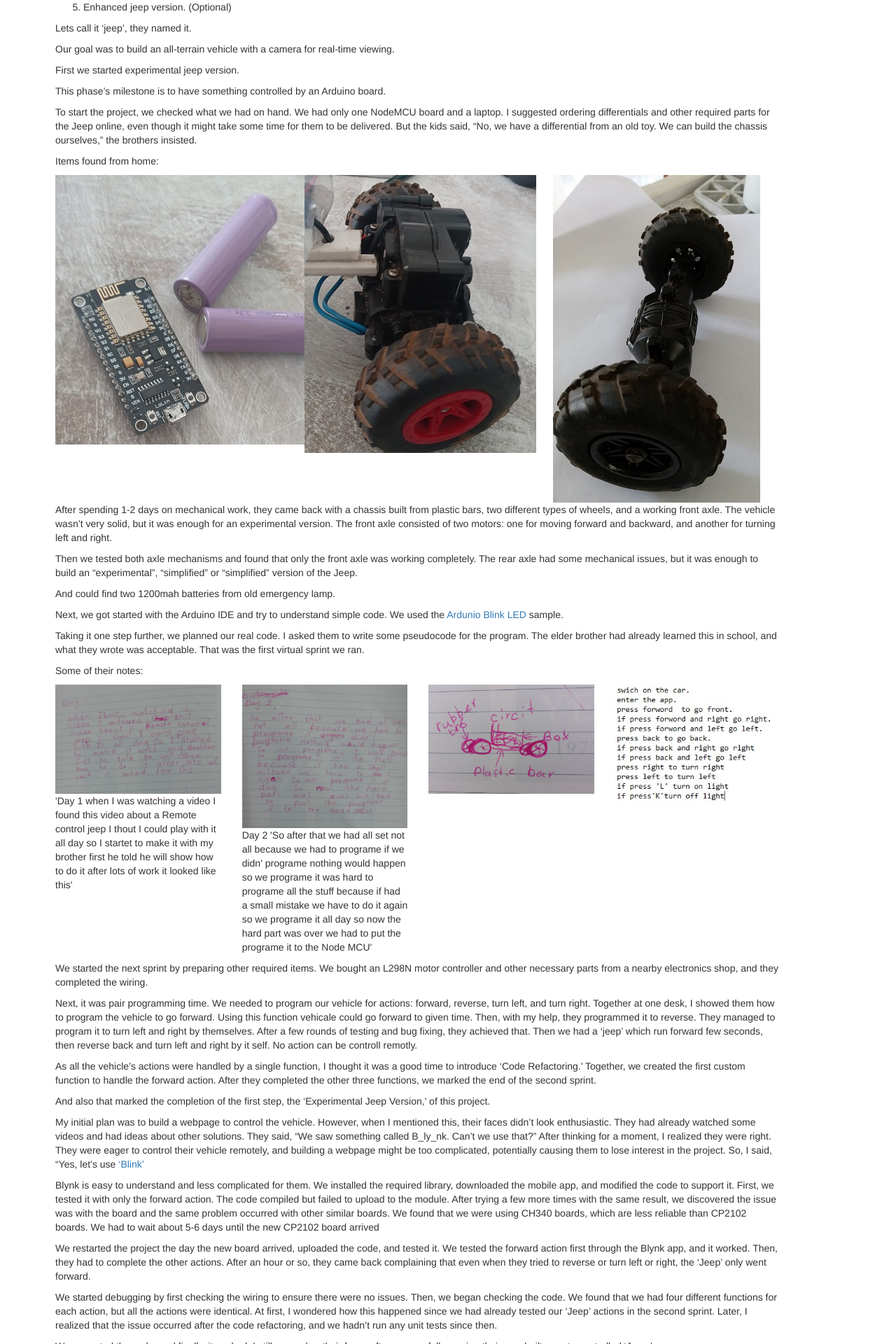
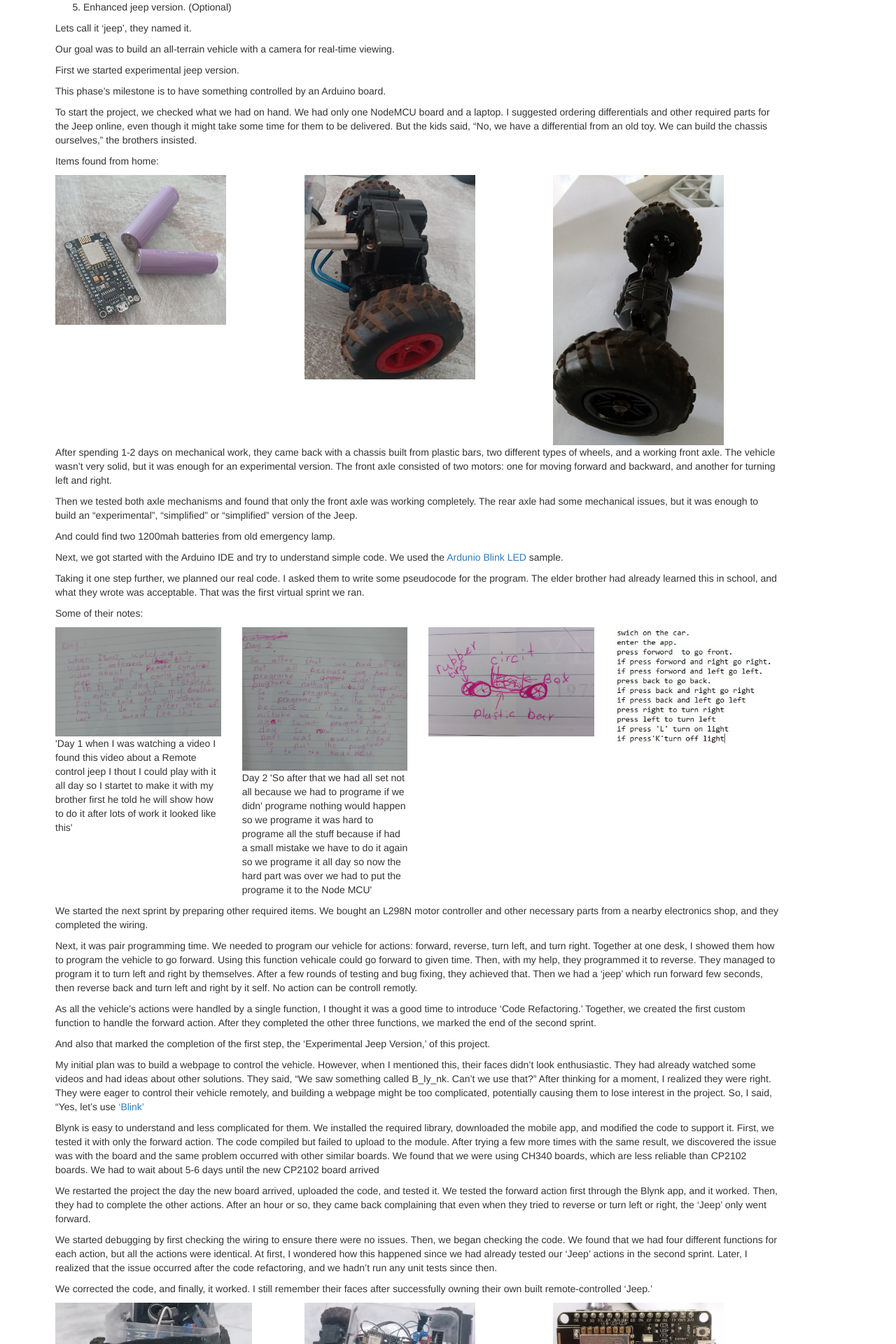
Before and after one commit to sankalpaa/ConceptWelder, a Jekyll site: the page built from _posts/2024-05-24-pair-programming-with-kids.md, in a window 1280 px wide. Shown: the part 1005-2925 px from the top of the page at 70% size. Built offline with Jekyll 4.4.1, drawn with Linux system fonts in a browser that asks for light colours; our own code applies the rules of GitHub Pages for plain Markdown files.

Commit message:
Update 2024-05-24-pair-programming-with-kids.md

```diff
--- a/_posts/2024-05-24-pair-programming-with-kids.md
+++ b/_posts/2024-05-24-pair-programming-with-kids.md
@@ -47,13 +47,13 @@
 Items found from home:
 <div class="row">
     <div class="col-md-4">
-        <img src="{{site.baseurl}}/assets/2024-05-24/Items%20in%20hand.jpg" title="Items found from home">
+        <img src="{{site.baseurl}}/assets/2024-05-24/Items%20in%20hand.jpg" width="75%" title="Items found from home">
     </div>
     <div class="col-md-4">
-        <img src="{{site.baseurl}}/assets/2024-05-24/Front%20axle.jpg" title="Items found from home">
+        <img src="{{site.baseurl}}/assets/2024-05-24/Front%20axle.jpg" width="75%" title="Items found from home">
     </div>
     <div class="col-md-4">
-        <img src="{{site.baseurl}}/assets/2024-05-24/Rear%20axle%202.jpg" title="Items found from home">
+        <img src="{{site.baseurl}}/assets/2024-05-24/Rear%20axle%202.jpg" width="75%" title="Items found from home">
     </div>
 </div>
 After spending 1-2 days on mechanical work, they came back with a chassis built from plastic bars, two different types of wheels, and a working front axle. The vehicle wasn't very solid, but it was enough for an experimental version. The front axle consisted of two motors: one for moving forward and backward, and another for turning left and right.
@@ -137,10 +137,10 @@
          <img src="{{site.baseurl}}/assets/2024-05-24/Completed%20Front%20view.jpg" title="Completed front view">
     </div>
     <div class="col-md-4">
-        <img src="{{site.baseurl}}/assets/2024-05-24/Completed%20top%20view.jpg" title="Completed top view">
+        <img src="{{site.baseurl}}/assets/2024-05-24/Completed%20top%20view.jpg" width="75%" title="Completed top view">
     </div>
     <div class="col-md-4">
-        <img src="{{site.baseurl}}/assets/2024-05-24/CP2102%20ESP8266%20board.jpg" title="NodeMcu V3 Lua CP2102 ESP8266 Development Board">
+        <img src="{{site.baseurl}}/assets/2024-05-24/CP2102%20ESP8266%20board.jpg" width="75%" title="NodeMcu V3 Lua CP2102 ESP8266 Development Board">
     </div>
 </div>
 
```
